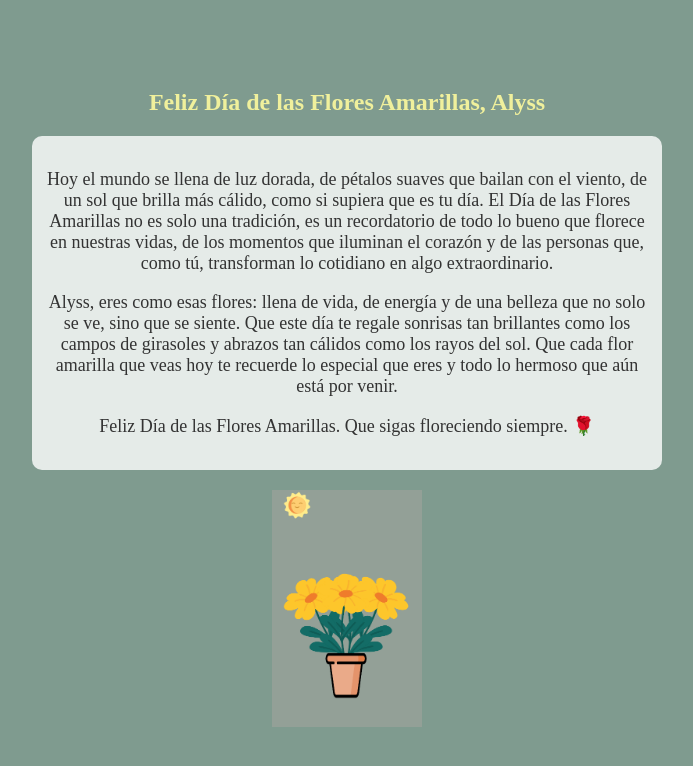
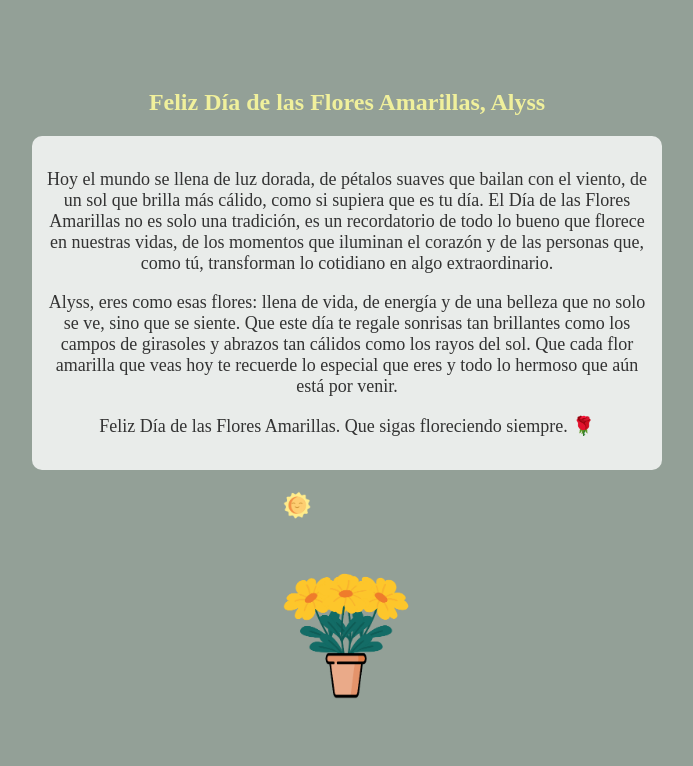
Before and after one commit to Phirs12/Phirs12.github.io, a plain HTML site: page index.html in a window 1280 px wide. Shown: the whole page, without its empty margins (293-986 px from the left). Drawn offline with Linux system fonts and the light colour scheme.

Commit message:
Update index.html

```diff
--- a/index.html
+++ b/index.html
@@ -11,7 +11,7 @@
             justify-content: center;
             align-items: center;
             height: 100vh;
-            background-color: #7f9b8f;
+            background-color: #93a097;
             margin: 0;
             text-align: center;
         }
```
